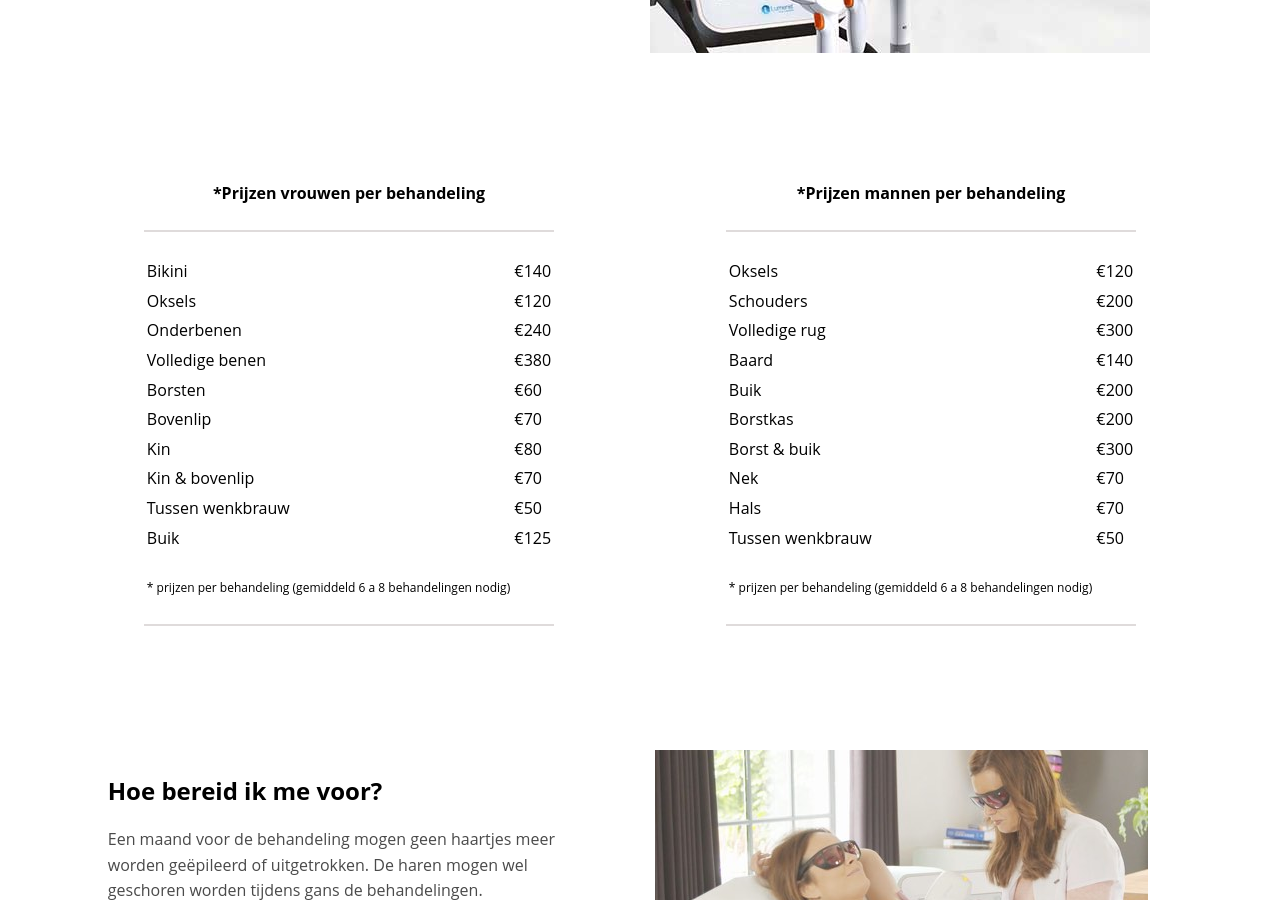
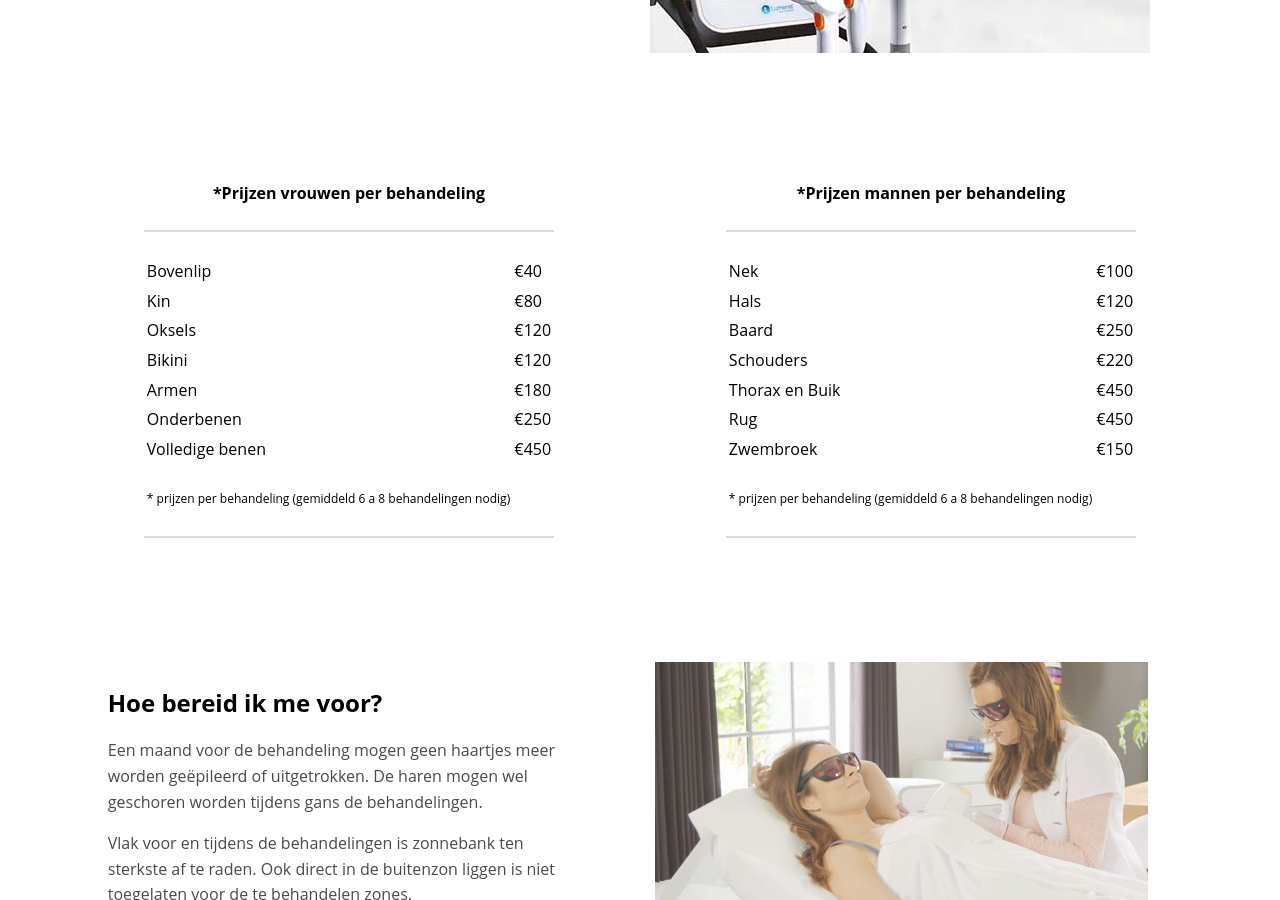
Before and after one commit to acandael/anniek, a Jekyll site: the page built from definitieve-ontharing.html, in a window 1280 px wide and 900 px high, scrolled down 740 px. Built offline with Jekyll 4.4.1, drawn with Linux system fonts in a browser that asks for light colours.

Commit message:
update prices laserontharing

```diff
--- a/definitieve-ontharing.html
+++ b/definitieve-ontharing.html
@@ -21,44 +21,33 @@ layout: default
   <table class="pricelist">
     <caption>*Prijzen vrouwen per behandeling</caption>
     <tr>
-      <td>Bikini</td>
-      <td>&euro;140</td>
+      <td>Bovenlip</td>
+      <td>&euro;40</td>
+    </tr>
+    <tr>
+      <td>Kin</td>
+      <td>&euro;80</td>
     </tr>
     <tr>
       <td>Oksels</td>
       <td>&euro;120</td>
     </tr>
     <tr>
+      <td>Bikini</td>
+      <td>&euro;120</td>
+    </tr>
+    <tr>
+      <td>Armen</td>
+      <td>&euro;180</td>
+    </tr>
+
+    <tr>
       <td>Onderbenen</td>
-      <td>&euro;240</td>
+      <td>&euro;250</td>
     </tr>
     <tr>
       <td>Volledige benen</td>
-      <td>&euro;380</td>
-    </tr>
-    <tr>
-      <td>Borsten</td>
-      <td>&euro;60</td>
-    </tr>
-    <tr>
-      <td>Bovenlip</td>
-      <td>&euro;70</td>
-    </tr>
-    <tr>
-      <td>Kin</td>
-      <td>&euro;80</td>
-    </tr>
-    <tr>
-      <td>Kin &amp; bovenlip</td>
-      <td>&euro;70</td>
-    </tr>
-    <tr>
-      <td>Tussen wenkbrauw</td>
-      <td>&euro;50</td>
-    </tr>
-    <tr>
-      <td>Buik</td>
-      <td>&euro;125</td>
+      <td>&euro;450</td>
     </tr>
     <tfoot>
       <tr>
@@ -69,44 +58,32 @@ layout: default
   <table class="pricelist">
     <caption>*Prijzen mannen per behandeling</caption>
     <tr>
-      <td>Oksels</td>
+      <td>Nek</td>
+      <td>&euro;100</td>
+    </tr>
+    <tr>
+      <td>Hals</td>
       <td>&euro;120</td>
     </tr>
     <tr>
-      <td>Schouders</td>
-      <td>&euro;200</td>
+      <td>Baard</td>
+      <td>&euro;250</td>
     </tr>
     <tr>
-      <td>Volledige rug</td>
-      <td>&euro;300</td>
+      <td>Schouders</td>
+      <td>&euro;220</td>
     </tr>
     <tr>
-      <td>Baard</td>
-      <td>&euro;140</td>
+      <td>Thorax en Buik</td>
+      <td>&euro;450</td>
     </tr>
     <tr>
-      <td>Buik</td>
-      <td>&euro;200</td>
+      <td>Rug</td>
+      <td>&euro;450</td>
     </tr>
     <tr>
-      <td>Borstkas</td>
-      <td>&euro;200</td>
-    </tr>
-    <tr>
-      <td>Borst &amp; buik</td>
-      <td>&euro;300</td>
-    </tr>
-    <tr>
-      <td>Nek</td>
-      <td>&euro;70</td>
-    </tr>
-    <tr>
-      <td>Hals</td>
-      <td>&euro;70</td>
-    </tr>
-    <tr>
-      <td>Tussen wenkbrauw</td>
-      <td>&euro;50</td>
+      <td>Zwembroek</td>
+      <td>&euro;150</td>
     </tr>
     <tfoot>
       <tr>
```
